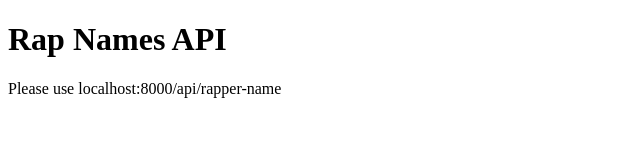
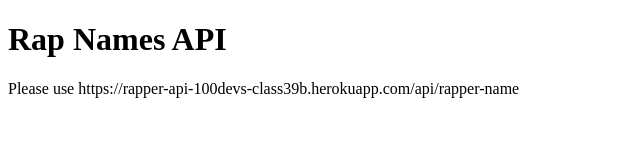
Before and after one commit to mzhao48/rap-names-api, a website: page index.html in a window 1280 px wide. Shown: the whole page, without its empty margins (0-640 px from the left). Drawn offline with Linux system fonts and the light colour scheme.

Commit message:
updated html documentation

```diff
--- a/index.html
+++ b/index.html
@@ -8,6 +8,6 @@
 </head>
 <body>
     <h1>Rap Names API</h1>
-    <p>Please use localhost:8000/api/rapper-name</p>
+    <p>Please use https://rapper-api-100devs-class39b.herokuapp.com/api/rapper-name</p>
 </body>
 </html>
```
